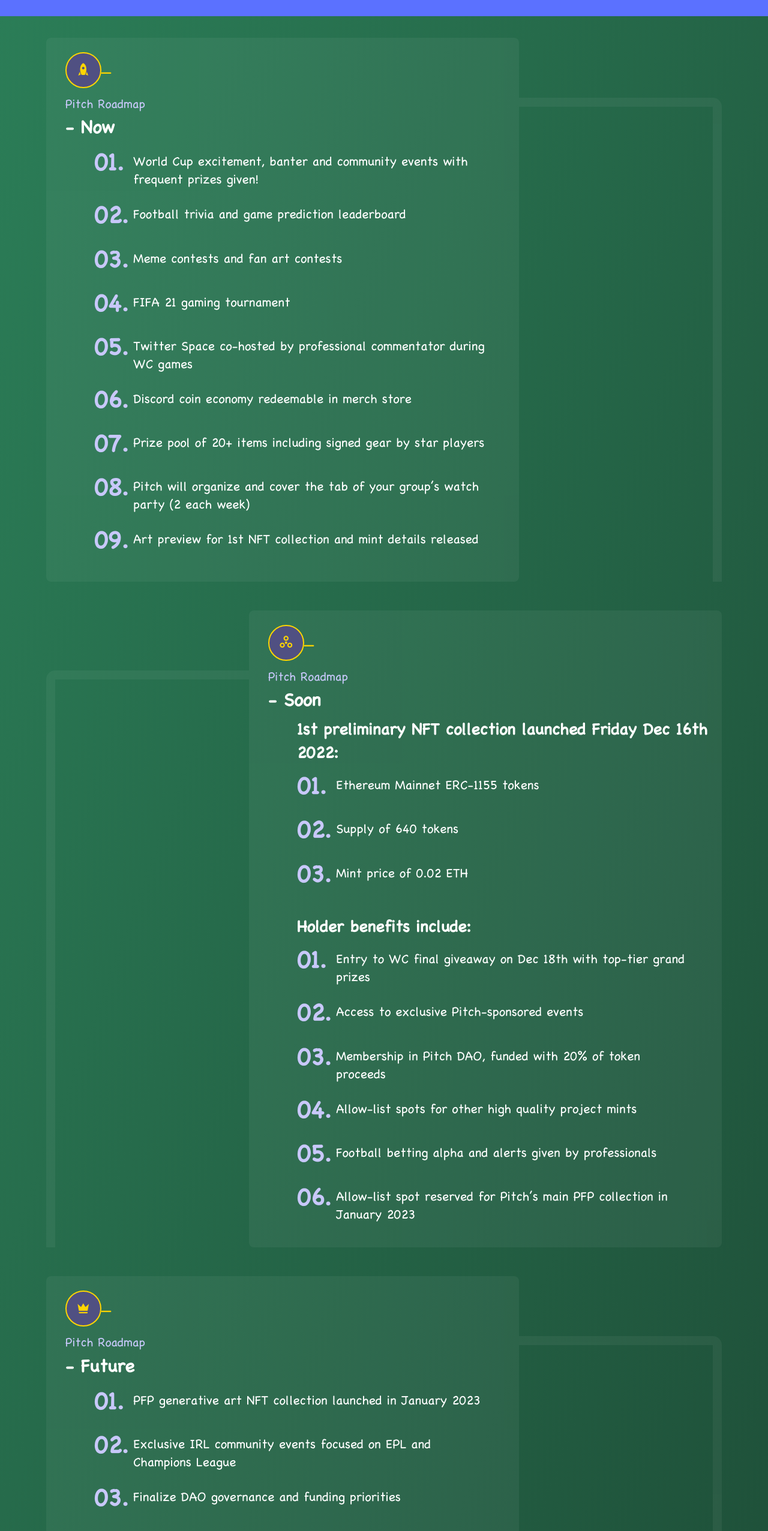
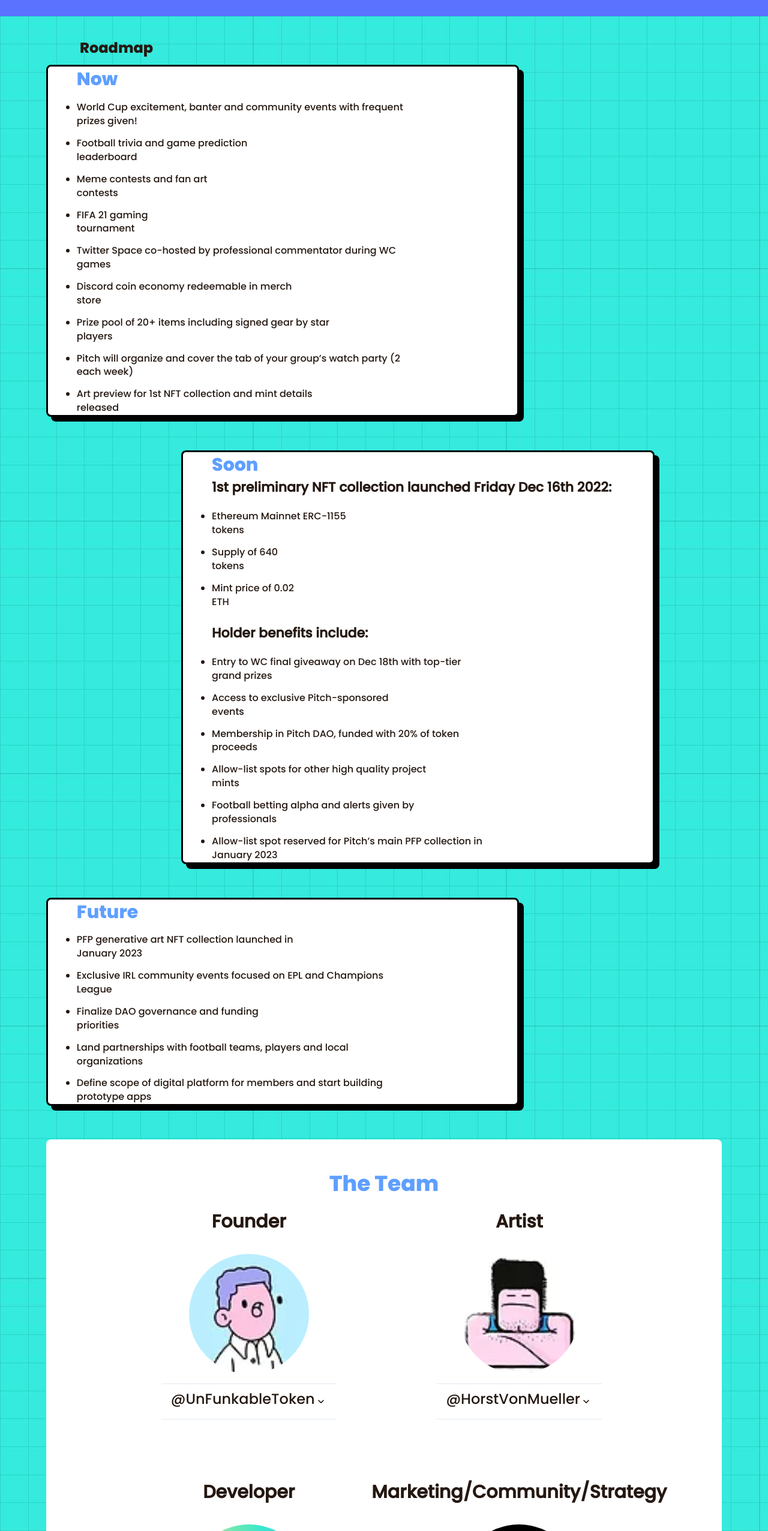
Before and after one commit to ryanjsfx2424/pitch-v3, a React (Create React App) app: page / in a window 1280 px wide. Shown: the part 1573-4126 px from the top of the page at 60% size. Built offline with nearby package versions, Linux system fonts and the light colour scheme.

Commit message:
lots of stuffffffff

```diff
--- a/src/App.js
+++ b/src/App.js
@@ -55,9 +55,12 @@
 import discord_icon from "./discord_button.png"
 import twitter_icon from "./twitter_button.png"
 import pitch_soccer from "./pitch_soccer.png"
+import roadmap_tile from "./roadmap_tile.jpeg"
 const TWITTER_LINK = "https://twitter.com/pitchweb3";
 const INSTAGRAM_LINK = "https://www.instagram.com/pitch.nft/";
 const DISCORD_LINK = "https://discord.gg/EVfKShm6"
+const offBlack = "#251811"
+const offBlue = "rgb(95, 159, 255)"
 
 // IMAGE ASSETS
 // img1.png, img2.png are the guys that show up during the initial animation / bounce up and down
@@ -241,86 +244,67 @@
 				</Flex>
 			</Flex>
 
-			{/* <Flex direction="column" w="100vw" height="100vh" className='roadmapBkg'>
+			<Flex minHeight="100vh" w="100%" direction="column" backgroundImage={roadmap_tile} color="#fff" fontFamily="chalk" px={["4%", "6%"]} pt={["4%", "2.8%"]} pb={["8%", "2.8%"]}>
+
+				<Text className="RoadMapHeaderText">Roadmap</Text>
+				<Text id="rdMap" visibility="hidden"></Text>
 				<Flex w="100%" overflow="hidden" mt={["4", "0"]}>
-					<Flex w={["90%", "70%"]} direction="column" data-aos="fade-right" bg="rgba(255,255,255,0.05)" borderRadius="8px" px={["6", "8"]} py="6">
-						<Text fontSize={["15px", "17px"]}>
-							<Text mb="10px">_</Text>
-
-							<Text color="rgb(200,200,250)" mb="1" fontSize="20px">Pitch Roadmap</Text>
-							<Text fontWeight="bold" fontSize={["20px", "30px" ]} mb="2">- Now</Text>
+					<Flex w={["90%", "70%"]} direction="column" data-aos="fade-right" bg="white" borderRadius="8px" borderColor="black" borderWidth="3px" boxShadow="8px 8px 0px black" mb="8px">
+						<Text fontSize={["15px", "17px"]} color={offBlack}>
+							<Text fontWeight="bold" ml={["1", "12"]} fontSize={["20px", "30px" ]} color={offBlue} fontFamily="PoppinsExtraBold">Now</Text>
 							<Flex direction="column" ml={["1", "12"]} w="100%" data-aos="fade-up">
+							<ul>
 								{
 									pitchMaps.map((item, index) => (
-										<Flex key={index} w="100%" mb="4" justify="space-between" pr={["0", "10%"]}>
-											<Text w={["35px", "60px"]} fontWeight="bold" fontSize={["18px", "40px" ]}color="rgb(200,200,250)">0{index + 1}.</Text>
-											<Text w="90%" mt={["0", "3"]} fontSize={["18px", "21px"]}>{item}</Text>
+										<Flex key={index} w="100%" justify="space-between" pr={["0", "10%"]}>
+											<li>
+												<Text w="90%" mt={["0", "3"]} fontSize={["18px", "16px"]} fontFamily="PoppinsMedium">{item}</Text>
+											</li>
 										</Flex>
 									))
 								}
+							</ul>
 							</Flex>
 						</Text>
 					</Flex>
-					<Flex w={["10%", "30%"]} mt="100px" borderTop={["8px solid rgba(255,255,255,0.05)", "15px solid rgba(255,255,255,0.05)"]} borderRight={["8px solid rgba(255,255,255,0.05)", "15px solid rgba(255,255,255,0.05)"]} borderTopRightRadius="15px"></Flex>
+					{/* <Flex w={["10%", "30%"]} mt="100px" borderTop={["8px solid white", "15px solid white"]} borderRight={["8px solid white", "15px solid white"]} borderTopRightRadius="15px" outline="black solid 3px" ></Flex> */}
 				</Flex>
-			</Flex> */}
-
-			<Flex minHeight="100vh" w="100%" direction="column" bg="linear-gradient(290deg, rgb(24, 56, 41), rgb(43, 125, 87))" color="#fff" fontFamily="chalk" px={["4%", "6%"]} pt={["4%", "2.8%"]} pb={["8%", "2.8%"]}>
 
 
-				<Text id="rdMap" visibility="hidden"></Text>
-				<Flex w="100%" overflow="hidden" mt={["4", "0"]}>
-					<Flex w={["90%", "70%"]} direction="column" data-aos="fade-right" bg="rgba(255,255,255,0.05)" borderRadius="8px" px={["6", "8"]} py="6">
+				<Flex w="100%" mt={["6", "12"]} overflow="hidden" color={offBlack}>
+					{/* <Flex w={["10%", "30%"]} mt="100px" borderTop={["8px solid rgba(255,255,255,0.05)", "15px solid rgba(255,255,255,0.05)"]} borderLeft={["8px solid rgba(255,255,255,0.05)", "15px solid rgba(255,255,255,0.05)"]} borderTopLeftRadius="15px"></Flex> */}
+					<Flex ml="20%" w={["90%", "70%"]} direction="column" data-aos="fade-left" bg="white" borderRadius="8px" borderColor="black" borderWidth="3px" boxShadow="8px 8px 0px black" mb="8px">
 						<Text fontSize={["15px", "17px"]}>
-							<Flex align="center" mb="3" color="rgb(255, 213, 0)" fontSize="25px"><Flex h="60px" w="60px" align="center" justify="center" borderRadius="100%" bg="rgb(80,80,130)" transition="300ms ease-in-out" _hover={{ bg: "rgb(100,100,150)"}} data-aos="fade-up" border="2px solid rgb(255, 213, 0)"><i className="mdi mdi-rocket"></i></Flex><Text mb="10px">_</Text></Flex>
 
-							<Text color="rgb(200,200,250)" mb="1" fontSize="20px">Pitch Roadmap</Text>
-							<Text fontWeight="bold" fontSize={["20px", "30px" ]} mb="2">- Now</Text>
+						<Text fontWeight="bold" ml={["1", "12"]} fontSize={["20px", "30px" ]} color={offBlue} fontFamily="PoppinsExtraBold">Soon</Text>
 							<Flex direction="column" ml={["1", "12"]} w="100%" data-aos="fade-up">
+								<Text fontWeight="bold" fontSize={["18px", "22px" ]} mb="2" mr="20" color={offBlack} fontFamily="PoppinsMedium">1st preliminary NFT collection launched Friday Dec 16th 2022:</Text>
+
+								<ul>
 								{
-									pitchMaps.map((item, index) => (
-										<Flex key={index} w="100%" mb="4" justify="space-between" pr={["0", "10%"]}>
-											<Text w={["35px", "60px"]} fontWeight="bold" fontSize={["18px", "40px" ]}color="rgb(200,200,250)">0{index + 1}.</Text>
-											<Text w="90%" mt={["0", "3"]} fontSize={["18px", "21px"]}>{item}</Text>
+									pitchMaps2.map((item, index) => (
+										<Flex key={index} w="100%" justify="space-between" pr={["0", "10%"]}>
+											<li>
+												<Text w="90%" mt={["0", "3"]} fontSize={["18px", "16px"]} fontFamily="PoppinsMedium">{item}</Text>
+											</li>
 										</Flex>
 									))
 								}
+							</ul>
 							</Flex>
-						</Text>
-					</Flex>
-					<Flex w={["10%", "30%"]} mt="100px" borderTop={["8px solid rgba(255,255,255,0.05)", "15px solid rgba(255,255,255,0.05)"]} borderRight={["8px solid rgba(255,255,255,0.05)", "15px solid rgba(255,255,255,0.05)"]} borderTopRightRadius="15px"></Flex>
-				</Flex>
-
-
-				<Flex w="100%" mt={["6", "12"]} overflow="hidden">
-					<Flex w={["10%", "30%"]} mt="100px" borderTop={["8px solid rgba(255,255,255,0.05)", "15px solid rgba(255,255,255,0.05)"]} borderLeft={["8px solid rgba(255,255,255,0.05)", "15px solid rgba(255,255,255,0.05)"]} borderTopLeftRadius="15px"></Flex>
-					<Flex w={["90%", "70%"]} direction="column" data-aos="fade-left" bg="rgba(255,255,255,0.05)" borderRadius="8px" px={["6", "8"]} py="6">
-						<Text fontSize={["15px", "17px"]}>
-							<Flex align="center" mb="3" color="rgb(255, 213, 0)" fontSize="25px"><Flex h="60px" w="60px" align="center" justify="center" borderRadius="100%" bg="rgb(80,80,130)" transition="300ms ease-in-out" _hover={{ bg: "rgb(100,100,150)"}} data-aos="fade-up" border="2px solid rgb(255, 213, 0)"><i className="mdi mdi-google-circles-extended"></i></Flex><Text mb="10px">_</Text></Flex>
-
-							<Text color="rgb(200,200,250)" mb="1" fontSize="20px">Pitch Roadmap</Text>
-							<Text fontWeight="bold" fontSize={["20px", "30px" ]} mb="2">- Soon</Text>
-							<Flex direction="column" ml={["1", "12"]} w="100%" data-aos="fade-up">
-								<Text fontWeight="bold" fontSize={["18px", "27px" ]} mb="2">1st preliminary NFT collection launched Friday Dec 16th 2022:</Text>
+							<Flex direction="column" ml={["1", "12"]} w="100%" data-aos="fade-up" mt="6">
+							<Text fontWeight="bold" fontSize={["18px", "22px" ]} mb="2" mr="20" color={offBlack} fontFamily="PoppinsMedium">Holder benefits include:</Text>
+								<ul>
 								{
-									pitchMaps2.map((item, index) => (
-										<Flex key={index} w="100%" mb="4" justify="space-between" pr={["0", "10%"]}>
-											<Text w={["35px", "60px"]} fontWeight="bold" fontSize={["18px", "40px" ]}color="rgb(200,200,250)">0{index + 1}.</Text>
-											<Text w="90%" mt={["0", "3"]} fontSize={["18px", "21px"]}>{item}</Text>
+									pitchMaps3.map((item, index) => (
+										<Flex key={index} w="100%" justify="space-between" pr={["0", "10%"]}>
+											<li>
+												<Text w="90%" mt={["0", "3"]} fontSize={["18px", "16px"]} fontFamily="PoppinsMedium">{item}</Text>
+											</li>
 										</Flex>
 									))
 								}
-							</Flex>
-							<Flex direction="column" ml={["1", "12"]} w="100%" data-aos="fade-up" mt="6">
-								<Text fontWeight="bold" fontSize={["18px", "27px" ]} mb="2">Holder benefits include:</Text>
-								{
-									pitchMaps3.map((item, index) => (
-										<Flex key={index} w="100%" mb="4" justify="space-between" pr={["0", "10%"]}>
-											<Text w={["35px", "60px"]} fontWeight="bold" fontSize={["18px", "40px" ]}color="rgb(200,200,250)">0{index + 1}.</Text>
-											<Text w="90%" mt={["0", "3"]} fontSize={["18px", "21px"]}>{item}</Text>
-										</Flex>
-									))
-								}
+							</ul>
 							</Flex>
 
 						</Text>
@@ -328,53 +312,78 @@
 				</Flex>
 
 				<Flex w="100%" overflow="hidden" mt={["6", "12"]}>
-					<Flex w={["90%", "70%"]} direction="column" data-aos="fade-right" bg="rgba(255,255,255,0.05)" borderRadius="8px" px={["6", "8"]} py="6">
-						<Text fontSize={["15px", "17px"]}>
-							<Flex align="center" mb="3" color="rgb(255, 213, 0)" fontSize="25px"><Flex h="60px" w="60px" align="center" justify="center" borderRadius="100%" bg="rgb(80,80,130)" transition="300ms ease-in-out" _hover={{ bg: "rgb(100,100,150)"}} data-aos="fade-up" border="2px solid rgb(255, 213, 0)"><i className="mdi mdi-crown"></i></Flex><Text mb="10px">_</Text></Flex>
-
-							<Text color="rgb(200,200,250)" mb="1" fontSize="20px">Pitch Roadmap</Text>
-							<Text fontWeight="bold" fontSize={["20px", "30px" ]} mb="2">- Future</Text>
+					<Flex w={["90%", "70%"]} direction="column" data-aos="fade-right" bg="white" borderRadius="8px" borderColor="black" borderWidth="3px" boxShadow="8px 8px 0px black" mb="8px">
+						<Text fontSize={["15px", "17px"]} color={offBlack}>
+							<Text fontWeight="bold" ml={["1", "12"]} fontSize={["20px", "30px" ]} color={offBlue} fontFamily="PoppinsExtraBold">Future</Text>
 							<Flex direction="column" ml={["1", "12"]} w="100%" data-aos="fade-up">
+							<ul>
 								{
 									pitchMaps4.map((item, index) => (
-										<Flex key={index} w="100%" mb="4" justify="space-between" pr={["0", "10%"]}>
-											<Text w={["35px", "60px"]} fontWeight="bold" fontSize={["18px", "40px" ]} color="rgb(200,200,250)">0{index + 1}.</Text>
-											<Text w="90%" mt={["0", "3"]} fontSize={["18px", "21px"]}>{item}</Text>
+										<Flex key={index} w="100%" justify="space-between" pr={["0", "10%"]}>
+											<li>
+												<Text w="90%" mt={["0", "3"]} fontSize={["18px", "16px"]} fontFamily="PoppinsMedium">{item}</Text>
+											</li>
 										</Flex>
 									))
 								}
+							</ul>
 							</Flex>
 						</Text>
 					</Flex>
-					<Flex w={["10%", "30%"]} mt="100px" borderTop={["8px solid rgba(255,255,255,0.05)", "15px solid rgba(255,255,255,0.05)"]} borderRight={["8px solid rgba(255,255,255,0.05)", "15px solid rgba(255,255,255,0.05)"]} borderTopRightRadius="15px"></Flex>
 				</Flex>
 
-				<Flex justify="center" mt={["6", "12"]} backgroundColor="rgba(255,255,255,0.03)" borderRadius="8px" py="12" className="bgStars">
+				<Flex justify="center" mt={["6", "12"]} backgroundColor="white" borderRadius="8px" py="12" color={offBlack} fontFamily="PoppinsMedium">
 					<Flex w="100%" direction="column" align="center">
-						<Text fontWeight="bold" fontSize={["24px", "30px"]}>
+						<Text fontWeight="bold" fontSize={["24px", "36px"]} color={offBlue} fontFamily="PoppinsExtraBold">
 							The Team
 						</Text>
 						<Flex w="100%" justify="center" px="10%" direction={["column", "row"]}>
 							<Flex direction="column" align="center" w={["100%", "50%"]} mb={["5", "0"]}>
-								<Text fontWeight="bold" fontSize={["21px", "30px"]} mt={["12", "100px"]} mb="2" data-aos="fade-up">
+								<Text fontWeight="bold" fontSize={["21px", "30px"]} mt={["2", "4"]} mb="2" data-aos="fade-up">
 									Founder
 								</Text>
-								<Image w={["170px", "200px"]} h={["170px", "200px"]} borderRadius="100%" src={founder1} mt="6" data-aos="fade-up" />
+								<Image w={["170px", "200px"]} h={["170px", "200px"]} borderRadius="100%" src={founder1} mt="6" mb="4" data-aos="fade-up" />
+
+								<Accordion allowToggle>
+									<AccordionItem>
+											<AccordionButton>
+												<Flex flex='1' textAlign='left' fontSize={["17px", "24px"]}>
+													<Text  cursor="pointer" mb="2" onClick={() => window.open("https://twitter.com/UnFunkableToken", "_BLANK")}>@UnFunkableToken</Text>
+												</Flex>
+												<AccordionIcon />
+											</AccordionButton>
+											<AccordionPanel pb={4}>
 												<Text fontSize={["14px", "18px"]} textAlign="center" px={["2%", "10%"]} mt="6" data-aos="fade-up">
-								<Text color="rgb(200,200,250)" cursor="pointer" mb="2" onClick={() => window.open("https://twitter.com/UnFunkableToken", "_BLANK")}>@UnFunkableToken</Text>
 													A data scientist turned entrepreneur, with a renewed focus on leadership & product development, and experience across tech, finance, and philanthropy.  Pursuing web3 ventures full-time after leaving a senior management role at Facebook earlier this year.  A lifelong player, fan and coach…rooting for Team USA in the World Cup!
 												</Text>
+											</AccordionPanel>
+										</AccordionItem>
+								</Accordion>
+
+
 							</Flex>
 
 							<Flex direction="column" align="center" w={["100%", "50%"]} mb={["5", "0"]}>
-								<Text fontWeight="bold" fontSize={["21px", "30px"]} mt={["12", "100px"]} mb="2" data-aos="fade-up">
+								<Text fontWeight="bold" fontSize={["21px", "30px"]} mt={["2", "4"]} mb="2" data-aos="fade-up">
 									Artist
 								</Text>
-								<Image w={["170px", "200px"]} h={["170px", "200px"]} borderRadius="100%" src={founder2} mt="6" data-aos="fade-up" />
+								<Image w={["170px", "200px"]} h={["170px", "200px"]} borderRadius="100%" src={founder2} mt="6" mb="4" data-aos="fade-up" />
+
+								<Accordion allowToggle>
+									<AccordionItem>
+											<AccordionButton>
+												<Flex flex='1' textAlign='left' fontSize={["17px", "24px"]}>
+													<Text  cursor="pointer" mb="2" onClick={() => window.open("https://twitter.com/HorstVonMueller", "_BLANK")}>@HorstVonMueller</Text>
+												</Flex>
+												<AccordionIcon />
+											</AccordionButton>
+											<AccordionPanel pb={4}>
 												<Text fontSize={["14px", "18px"]} textAlign="center" px={["2%", "10%"]} mt="6" data-aos="fade-up">
-								<Text color="rgb(200,200,250)" cursor="pointer" mb="2" onClick={() => window.open("https://twitter.com/HorstVonMueller", "_BLANK")}>@HorstVonMueller</Text>
 													Creative industry professional with 25+ years experience, working with Mercedes, Porsche, Samsung, and the like. Only to find out that it feels much better to do art at the root of something new and take part in a developing revolution of the creative industry.
 												</Text>
+											</AccordionPanel>
+										</AccordionItem>
+								</Accordion>
 							</Flex>
 						</Flex>
 
@@ -383,22 +392,47 @@
 								<Text fontWeight="bold" fontSize={["21px", "30px"]} mt={["12", "100px"]} mb="2" data-aos="fade-up">
 									Developer
 								</Text>
-								<Image w={["170px", "200px"]} h={["170px", "200px"]} borderRadius="100%" src={founder3} mt="6" data-aos="fade-up" />
+								<Image w={["170px", "200px"]} h={["170px", "200px"]} borderRadius="100%" src={founder3} mt="6" mb="4" data-aos="fade-up" />
+
+								<Accordion allowToggle>
+									<AccordionItem>
+										<AccordionButton>
+											<Flex flex='1' textAlign='left' fontSize={["17px", "24px"]}>
+												<Text  cursor="pointer" mb="2" onClick={() => window.open("https://twitter.com/TheLunaLabs", "_BLANK")}>@TheLunaLabs</Text>
+											</Flex>
+											<AccordionIcon />
+										</AccordionButton>
+										<AccordionPanel pb={4}>
 											<Text fontSize={["14px", "18px"]} textAlign="center" px={["2%", "10%"]} mt="6" data-aos="fade-up">
-								<Text color="rgb(200,200,250)" cursor="pointer" mb="2" onClick={() => window.open("https://twitter.com/TheLunaLabs", "_BLANK")}>@TheLunaLabs</Text>
 												Luna studies how galaxies form their stars by performing numerical simulations with some of the largest supercomputers yet known to mankind and loves living on the cutting-edge of our evolvingly technocratic society. Luna has developed dozens of discord bots, smart contracts, and minting dapps and enjoys the breathtaking speed of digital evolution known as web3. Luna is a fan of Sadio Mané and Bayern München.
 											</Text>
+										</AccordionPanel>
+									</AccordionItem>
+								</Accordion>
 							</Flex>
 
 							<Flex direction="column" align="center" w={["100%", "50%"]} mb={["5", "0"]}>
 								<Text fontWeight="bold" fontSize={["21px", "30px"]} mt={["12", "100px"]} mb="2" data-aos="fade-up">
 									Marketing/Community/Strategy
 								</Text>
-								<Image w={["170px", "200px"]} h={["170px", "200px"]} borderRadius="100%" src={founder4} mt="6" data-aos="fade-up" />
-								<Text fontSize={["14px", "18px"]} textAlign="center" px={["2%", "10%"]} mt="6" data-aos="fade-up">
-								<Text color="rgb(200,200,250)" cursor="pointer" mb="2" onClick={() => window.open("https://twitter.com/uav1869", "_BLANK")}>@uav1869</Text>
+								<Image w={["170px", "200px"]} h={["170px", "200px"]} borderRadius="100%" src={founder4} mt="6" mb="4" data-aos="fade-up" />
+
+								<Accordion allowToggle>
+									<AccordionItem>
+										<AccordionButton>
+											<Flex flex='1' textAlign='left' fontSize={["17px", "24px"]}>
+												<Text  cursor="pointer" mb="2" onClick={() => window.open("https://twitter.com/uav1869", "_BLANK")}>@uav1869</Text>
+											</Flex>
+											<AccordionIcon />
+										</AccordionButton>
+										<AccordionPanel pb={4}>
+											<Text fontSize={["14px", "18px"]} textAlign="center" px={["2%", "10%"]} mt="6" mb="4" data-aos="fade-up">
 												E-commerce wiz with over 10 years of experience. Now consulting startup’s across all industries. Web3 enthusiast committed to creating one degen at a time. Dead ball specialist.
 											</Text>
+										</AccordionPanel>
+									</AccordionItem>
+								</Accordion>
+
 							</Flex>
 						</Flex>
 
@@ -411,13 +445,25 @@
 
 								<Flex w="100%" align="center" justify="center" px="0%" direction={["column", "row"]}>
 									<Flex direction="column" align="center" w={["100%", "50%"]}>
-										<Image w={["170px", "200px"]} h={["170px", "200px"]} borderRadius="100%" src={founder5} mt="6" data-aos="fade-up" />
+										<Image w={["170px", "200px"]} h={["170px", "200px"]} borderRadius="100%" src={founder5} mt="6" mb="4" data-aos="fade-up" />
 
-										<Text fontSize={["14px", "18px"]} textAlign="center" px={["2%", "10%"]} mt="6" data-aos="fade-up">
-										<Text color="rgb(200,200,250)" cursor="pointer" mb="2" onClick={() => window.open("https://twitter.com/fede_rr_", "_BLANK")}>@fede_rr_</Text>
+										<Accordion allowToggle>
+											<AccordionItem>
+												<AccordionButton>
+													<Flex flex='1' textAlign='left' fontSize={["17px", "24px"]}>
+														<Text  cursor="pointer" mb="2" onClick={() => window.open("https://twitter.com/fede_rr_", "_BLANK")}>@fede_rr_</Text>
+													</Flex>
+													<AccordionIcon />
+												</AccordionButton>
+												<AccordionPanel pb={4}>
+													<Text fontSize={["14px", "18px"]} textAlign="center" px={["2%", "10%"]} mt="6" mb="4" data-aos="fade-up">
 														IP lawyer who fell in love with Web3 and NFTs: fascinated by the new routes Web3 is opening in terms of management and exploitation of IP rights.  Been in this space since 2021, moderating and building communities.  Petrolhead with a green heart, I spend most of my free time in the mountains, either with my bicycle or my motorbike.  Professional cat petter and wine lover.
 														”There’s only one Ronaldo, and his name is not Cristiano”.
 													</Text>
+												</AccordionPanel>
+											</AccordionItem>
+										</Accordion>
+									</Flex>
 								</Flex>
 							</Flex>
 						</Flex>
@@ -425,15 +471,15 @@
 				</Flex>
 			</Flex>
 
+			<Flex minHeight="100vh" w="100%" direction="column" bg="linear-gradient(290deg, rgb(24, 56, 41), rgb(43, 125, 87))" color="white" fontFamily="PoppinsMedium" px={["4%", "6%"]} pt={["4%", "2.8%"]} pb={["8%", "2.8%"]}>
 				<Flex w="100%" mt={["6", "12"]} data-aos="fade-up" bg="rgba(255,255,255,0.05)" borderRadius="8px" px={["6", "8"]} py="6" direction="column" align="center">
 						<Flex align="flex-start" direction={["column", "row"]}>
-						<Flex mr="6" mt={["2", "1"]} align="center" mb="3" color="rgb(255, 42, 0)" fontSize="50px"><Text mb="25px">_</Text><Flex h="100px" w="100px" align="center" justify="center" borderRadius="100%" bg="rgb(80,80,130)" transition="300ms ease-in-out" _hover={{ bg: "rgb(100,100,150)"}} data-aos="fade-up" border="2px solid rgb(255, 42, 0)"><i className="mdi mdi-hand"></i></Flex></Flex>
 							<Text>
 								<Text fontWeight="bold" fontSize="30px">
 									FAQ
 								</Text>
 
-							<Text mb="4" fontSize={["17px", "24px"]}>
+								<Text mb="4" fontSize={["17px", "24px"]} mr="40">
 								This page will be continually updated so check back for unanswered questions!
 								</Text>
 
--- a/src/App.scss
+++ b/src/App.scss
@@ -245,6 +245,18 @@
   background-size: cover;
 }
 
+.RoadMapHeaderText {
+  font-size: 3vh;
+  font-family: PoppinsExtraBold;
+  color: #251811;
+  margin-left: 5%;
+  margin-bottom: 1%;
+}
+
+.roadmapBox {
+  box-shadow: 6px 6px;;
+}
+
 @keyframes bounce2 {
   0% { background: rgba(255,255,255,0.4);}
   100% { background: rgba(255,255,255,0.1);}
```
Lines whose indentation alone changed are shown as unchanged.
